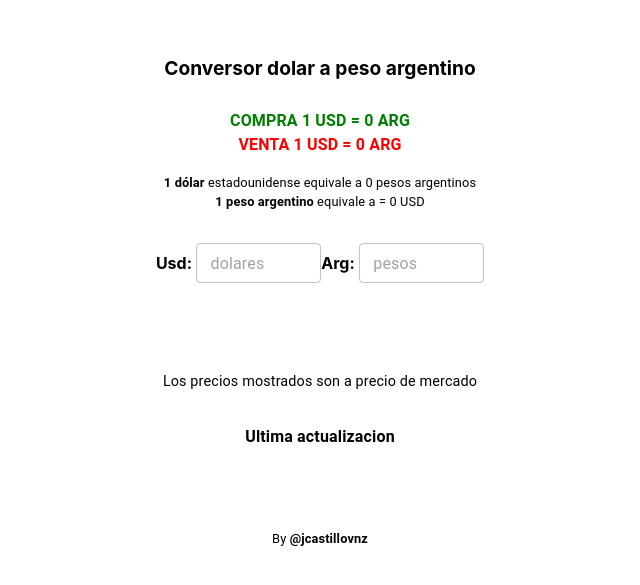
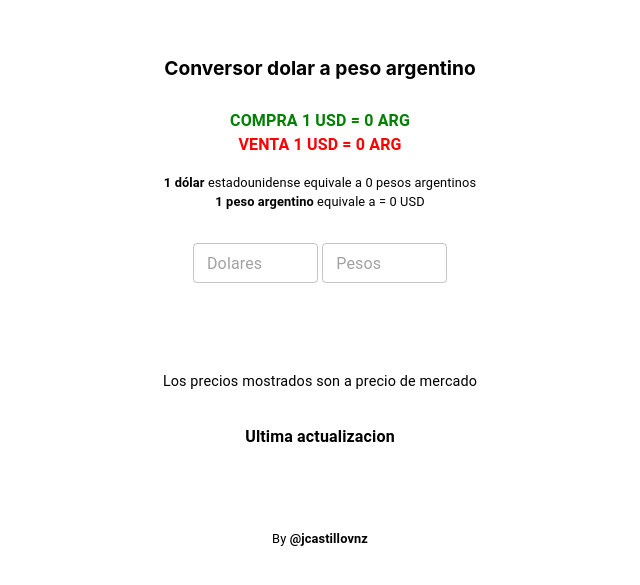
Before and after one commit to jcastillovnz/dollar-to-peso-converter, a Next.js app: page / in a window 1280 px wide. Shown: the part 125-710 px from the top of the page, without its empty margins (320-960 px from the left). Built offline with nearby package versions, Linux system fonts and the light colour scheme; no server answers.

Commit message:
feat: addng margin

```diff
--- a/pages/index.tsx
+++ b/pages/index.tsx
@@ -95,16 +95,12 @@ const Home: NextPage = () => {
 
         <div style={{ marginTop: '2rem', flexDirection: 'row' }}>
           {' '}
-          <strong>Usd:</strong>
-          {' '}
-          <OutlinedInput style={{ width: '7.8rem' }} size='small' placeholder='dolares' inputRef={usdInput} onChange={(e) => {
+          <OutlinedInput style={{ width: '7.8rem' }} size='small' label="Outlined" placeholder='Dolares' inputRef={usdInput} onChange={(e) => {
             const value = isNaN(parseFloat(e.target.value)) ? 0 : parseFloat(e.target.value);
             convertUsdToArg(value);
           }} />
-
-          <strong>Arg:</strong>
           {' '}
-          <OutlinedInput style={{ width: '7.8rem' }} size='small' placeholder='pesos' inputRef={argInput} onChange={(e) => {
+          <OutlinedInput style={{ width: '7.8rem' }} size='small' placeholder='Pesos' inputRef={argInput} onChange={(e) => {
             const value = isNaN(parseFloat(e.target.value)) ? 0 : parseFloat(e.target.value)
             convertArgToUsd(value)
           }} />
```
